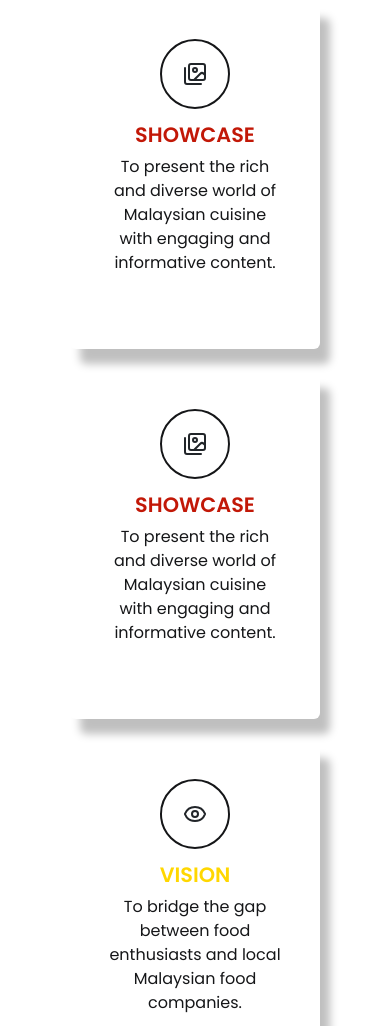
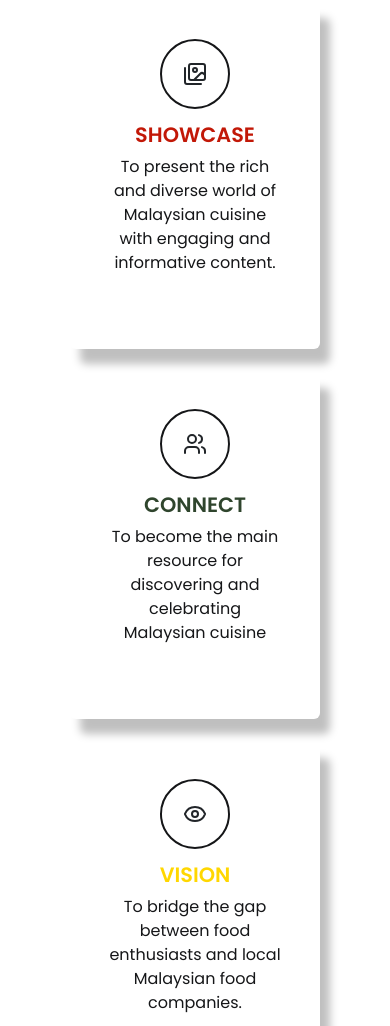
Before and after one commit to HairyPotato69/The-Food-Paradise, a plain HTML site: page about-us.html in a window 390 px wide. Shown: the part 2738-3764 px from the top of the page. Drawn offline with nearby package versions, Linux system fonts and the light colour scheme.

Commit message:
responsive

```diff
--- a/about-us.html
+++ b/about-us.html
@@ -183,8 +183,7 @@
                     <div class = "row gx-5 align-items-center">
                         <div class = "col-md-4 mb-4">
                             <div class = "card">
-                                <div class="card-border-top">
-                                </div>
+                                <div class="card-border-top"></div>
                                     <div class = "img">
                                         <svg xmlns="http://www.w3.org/2000/svg" width="24" height="24" viewBox="0 0 24 24" fill="none" stroke="currentColor" stroke-width="2" stroke-linecap="round" stroke-linejoin="round" class="lucide lucide-images"><path d="M18 22H4a2 2 0 0 1-2-2V6"/>
                                             <path d="m22 13-1.296-1.296a2.41 2.41 0 0 0-3.408 0L11 18"/>
@@ -198,23 +197,22 @@
                         </div>
                         <div class = "col-md-4 mb-4">
                             <div class = "card">
-                                <div class="card-border-top">
-                                </div>
+                                <div class="card-border-top"></div>
                                     <div class = "img">
-                                    <svg xmlns="http://www.w3.org/2000/svg" width="24" height="24" viewBox="0 0 24 24" fill="none" stroke="currentColor" stroke-width="2" stroke-linecap="round" stroke-linejoin="round" class="lucide lucide-images"><path d="M18 22H4a2 2 0 0 1-2-2V6"/>
-                                        <path d="m22 13-1.296-1.296a2.41 2.41 0 0 0-3.408 0L11 18"/>
-                                        <circle cx="12" cy="8" r="2"/>
-                                        <rect width="16" height="16" x="6" y="2" rx="2"/>
+                                        <svg xmlns="http://www.w3.org/2000/svg" width="24" height="24" viewBox="0 0 24 24" fill="none" stroke="currentColor" stroke-width="2" stroke-linecap="round" stroke-linejoin="round" class="lucide lucide-users">
+                                            <path d="M16 21v-2a4 4 0 0 0-4-4H6a4 4 0 0 0-4 4v2"/>
+                                            <circle cx="9" cy="7" r="4"/>
+                                            <path d="M22 21v-2a4 4 0 0 0-3-3.87"/>
+                                            <path d="M16 3.13a4 4 0 0 1 0 7.75"/>
                                         </svg>
                                     </div>
-                                <span class = "showcase">SHOWCASE</span>
-                                <p class = "desc">To present the rich and diverse world of Malaysian cuisine with engaging and informative content.</p>
+                                <span class = "connect">CONNECT</span>
+                                <p class = "desc">To become the main resource for discovering and celebrating Malaysian cuisine</p>
                             </div>
                         </div>
                         <div class = "col-md-4 mb-4">
                             <div class = "card">
-                                <div class="card-border-top">
-                                </div>
+                                <div class="card-border-top"></div>
                                     <div class = "img">
                                         <svg xmlns="http://www.w3.org/2000/svg" width="24" height="24" viewBox="0 0 24 24" fill="none" stroke="currentColor" stroke-width="2" stroke-linecap="round" stroke-linejoin="round" class="lucide lucide-eye"><path d="M2.062 12.348a1 1 0 0 1 0-.696 10.75 10.75 0 0 1 19.876 0 1 1 0 0 1 0 .696 10.75 10.75 0 0 1-19.876 0"/>
                                             <circle cx="12" cy="12" r="3"/>
```
Lines whose indentation alone changed are shown as unchanged.
